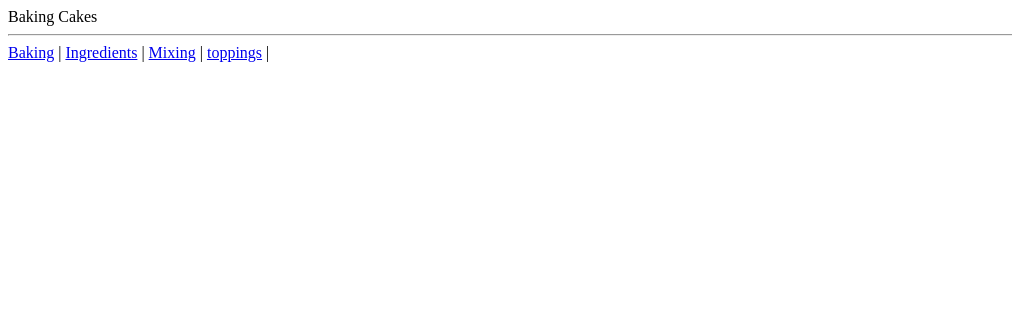
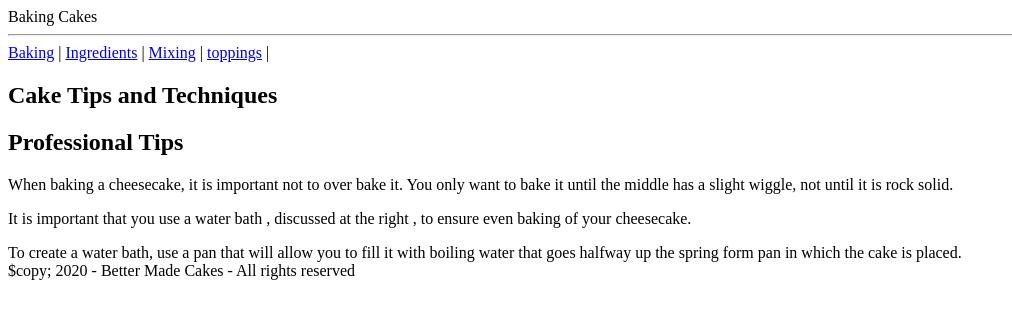
Before and after one commit to Desiree98/-set08801, a plain HTML site: page Lab1/Index.html in a window 1280 px wide. Shown: the whole page, without its empty margins (0-1012 px from the left). Drawn offline with Linux system fonts and the light colour scheme.

Commit message:
Update Index.html
Added footer, and tips

```diff
--- a/Lab1/Index.html
+++ b/Lab1/Index.html
@@ -13,5 +13,16 @@
             <a href="/mixing/" target="_blank">Mixing</a> |
             <a href="/toppings/" target="_blank">toppings</a> |
         </nav>
+        <section>
+            <h1>Cake Tips and Techniques</h1>
+            <h2>Professional Tips</h2> </hgroup>
+            <p>When baking a cheesecake, it is important not to over bake it. You only want to bake it until the middle has a slight wiggle, not until it is rock solid.</p>
+            <p> It is important that you use a water bath , discussed at the right ,
+                to ensure even baking of your cheesecake.</p>
+            <aside>To create a water bath, use a pan that will allow you to fill it with boiling water that goes halfway up the spring form pan in which the cake is placed.</aside>
+
+        </section>
+
+        <footer>$copy; 2020 - Better Made Cakes - All rights reserved </footer>
     </body>
 </html>
```
